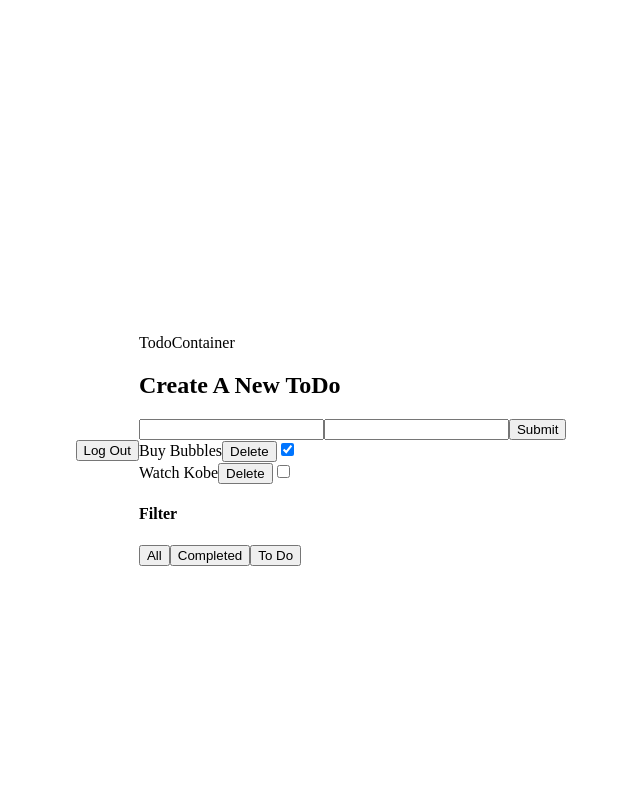
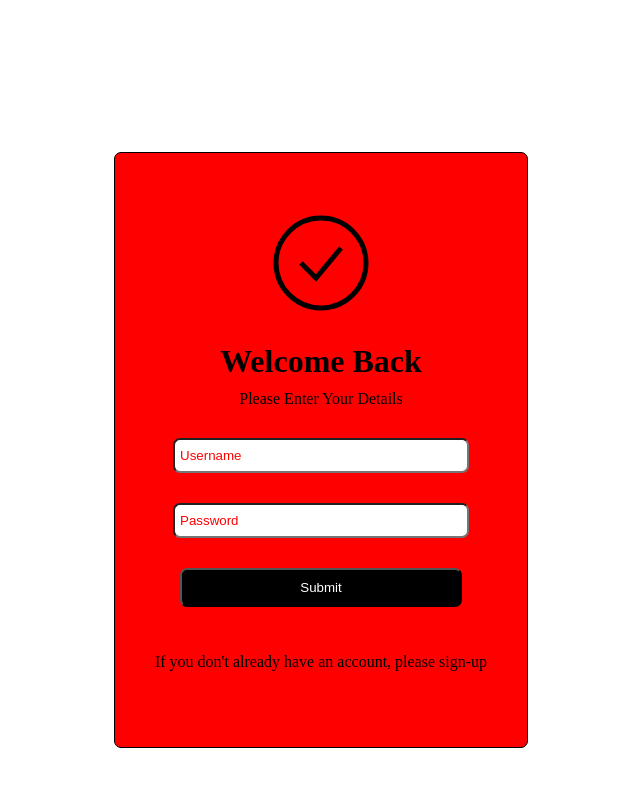
Before and after one commit to robertstipp/todo-fullstack, a React (Create React App) app in the folder client/: page / in a window 1280 px wide. Shown: the top 786 px of the page, without its empty margins (319-959 px from the left). Built offline with nearby package versions, Linux system fonts and the light colour scheme.

Commit message:
Add login animation

```diff
--- a/client/src/App.js
+++ b/client/src/App.js
@@ -10,7 +10,7 @@ import styled from 'styled-components';
 
 function App() {
 
-  const [isLoggedIn, setIsLoggedIn] = useState(true);
+  const [isLoggedIn, setIsLoggedIn] = useState(false);
   const [todos, setTodos] = useState(userData[0].todos);
   const [activeFilter, setActiveFilter] = useState('all')
 
--- /dev/null
+++ b/client/src/Components/Art.jsx
@@ -0,0 +1,63 @@
+import React from 'react'
+import {styled, keyframes} from 'styled-components'
+
+const Art = () => {
+  return (
+    <AnimatedCheckMark />
+  )
+}
+
+const drawCheck = keyframes`
+  0% {
+    stroke-dasharray: 50, 50;
+    stroke-dashoffset: 50;
+  }
+  100% {
+    stroke-dashoffset: 0;
+  }
+`;
+
+const drawCircle = keyframes`
+  0% {
+    stroke-dasharray: 282.6, 282.6;
+    stroke-dashoffset: 282.6;
+  }
+  100% {
+    stroke-dashoffset: 0;
+  }
+`;
+
+const StyledSVG = styled.svg`
+  width: 100px;
+  height: 100px;
+
+  .circle {
+    stroke: #000;
+    stroke-width: 5;
+    fill: none;
+    stroke-dasharray: 282.6, 282.6;
+    stroke-dashoffset: 282.6;
+    animation: ${drawCircle} 1s ease-out forwards;
+  }
+
+  .check {
+    stroke: #000;
+    stroke-width: 5;
+    fill: none;
+    stroke-dasharray: 70;
+    stroke-dashoffset: 35;
+    animation: ${drawCheck} 1s ease-out forwards;
+  }
+`;
+
+const AnimatedCheckMark = () => (
+  <StyledSVG viewBox="0 0 100 100">
+    <circle className="circle" cx="50" cy="50" r="45" />
+    <polyline className="check" points="30,50 45,65 70,35" />
+  </StyledSVG>
+);
+
+
+
+
+export default Art
--- a/client/src/Components/Login.jsx
+++ b/client/src/Components/Login.jsx
@@ -2,6 +2,8 @@ import React from 'react'
 import { useState } from 'react'
 import user from '../utils/data/users.json'
 import styled from 'styled-components'
+
+import Art from './Art'
 
 const Login = ({ handleLogIn }) => {
     const [username, setUsername] = useState('');
@@ -9,6 +11,7 @@ const Login = ({ handleLogIn }) => {
 
   return (
     <Wrapper>
+        <Art />
         <Greeting>
             <h1>Welcome Back</h1>
             <p>Please Enter Your Details</p>
@@ -62,6 +65,10 @@ justify-content: center;
 align-items: center;
 gap: 10px;
 border-radius: 7px;
+&::placeholder {
+
+    color: red;
+}
 `
 
 const Submit = styled.button`
```
